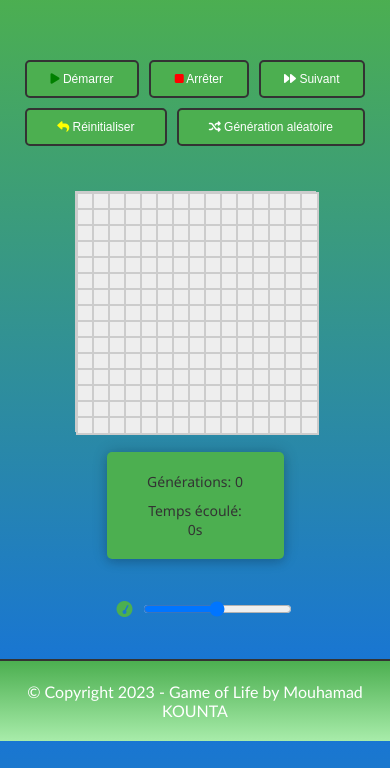
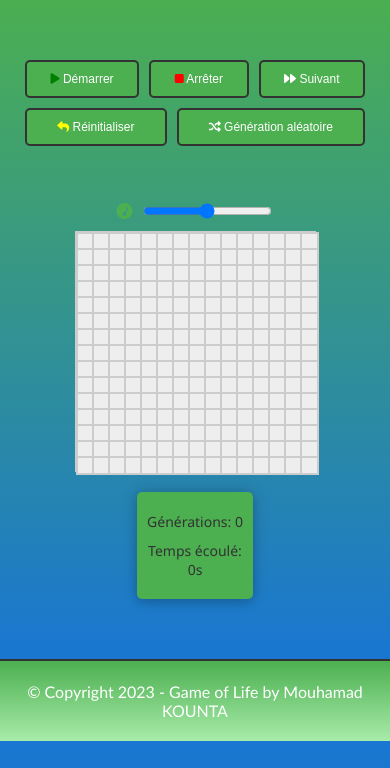
Before and after one commit to AlKountiyou/game_of_life, a plain HTML site: page index.html in a window 390 px wide. Shown: the part 76-844 px from the top of the page. Drawn offline with Linux system fonts and the light colour scheme.

Commit message:
deplacer le slider pour les petits medias

```diff
--- a/index.html
+++ b/index.html
@@ -29,6 +29,10 @@
                 <i class="fa fa-random" aria-hidden="true"></i> Génération aléatoire
             </button>
         </div>
+        <div class="slider-container">
+            <i class="fa-solid fa-gauge-simple-high"></i>
+            <input type="range" min="0" max="200" value="100" class="time-slider" id="time-slider" onchange="updateInterval(this.value)">
+        </div>
         <div id="grid-container"></div>
        <div id="blocs">
             <div id="bloc">
@@ -36,7 +40,7 @@
                 <p id="time-counter">Temps écoulé:<br/> 0s</p>
             </div>
             <div id="slider">
-                <div class="slider-container">
+                <div class="slider-container-1">
                     <i class="fa-solid fa-gauge-simple-high"></i>
                     <input type="range" min="0" max="200" value="100" class="time-slider" id="time-slider" onchange="updateInterval(this.value)">
                 </div>
--- a/style.css
+++ b/style.css
@@ -69,6 +69,10 @@ h1 {
 }
 
 .slider-container {
+    display: none;
+}
+
+.slider-container-1 {
     display: flex;
     align-items: center;
 }
@@ -214,6 +218,15 @@ button:hover {
         font-size: 14px; /* Réduisez la taille de la police pour les textes */
     }
 
+    .slider-container {
+        display: flex;
+        align-items: center;
+    }
+
+    .slider-container-1 {
+        display: none;
+    }
+
     #footer {
         background-color: #4CAF50; /* Vert vif */
         padding: 5px 0;
```
